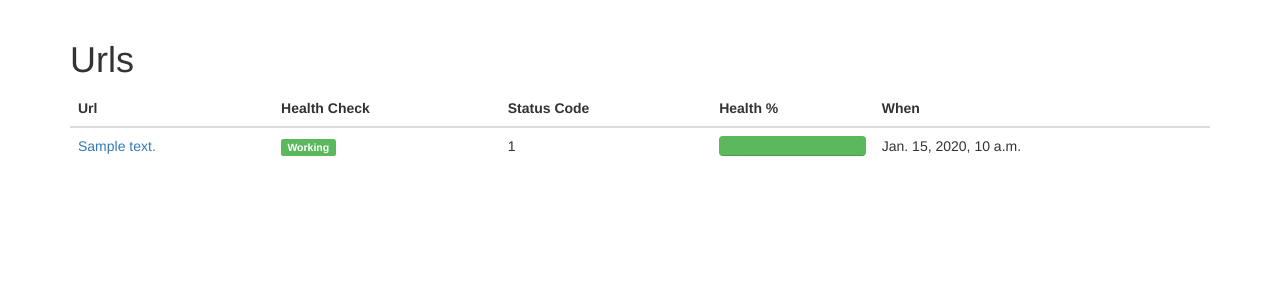
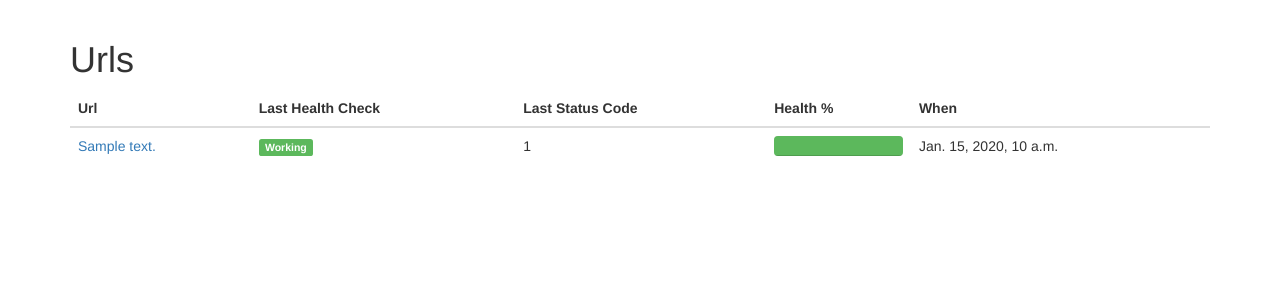
Before and after one commit to ricardodani/django-simple-healthcheck, a Django app: page / in a window 1280 px wide. Shown: the part 52-352 px from the top of the page. Run offline with Django 3.2, Linux system fonts and the light colour scheme; tables that the repository leaves empty hold one stand-in row (values such as "Sample post"); some libraries are stand-ins or nearby versions.

Commit message:
Change the labels of url list.

```diff
--- a/urlchecker/templates/urlchecker/url_list.html
+++ b/urlchecker/templates/urlchecker/url_list.html
@@ -11,8 +11,8 @@
         <thead>
             <tr>
                 <th>Url</th>
-                <th>Health Check</th>
-                <th>Status Code</th>
+                <th>Last Health Check</th>
+                <th>Last Status Code</th>
                 <th>Health %</th>
                 <th>When</th>
             </tr>
```
